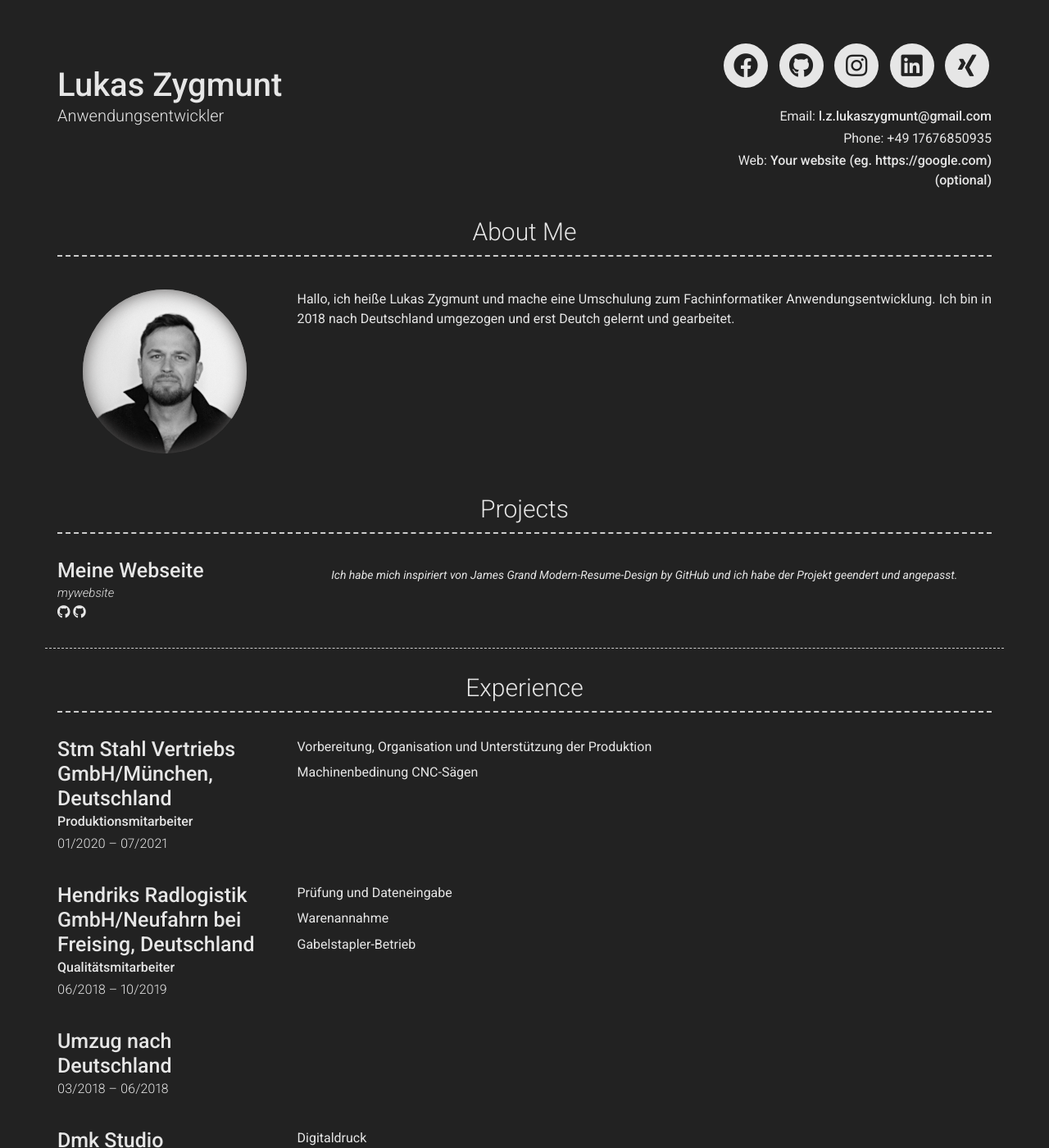
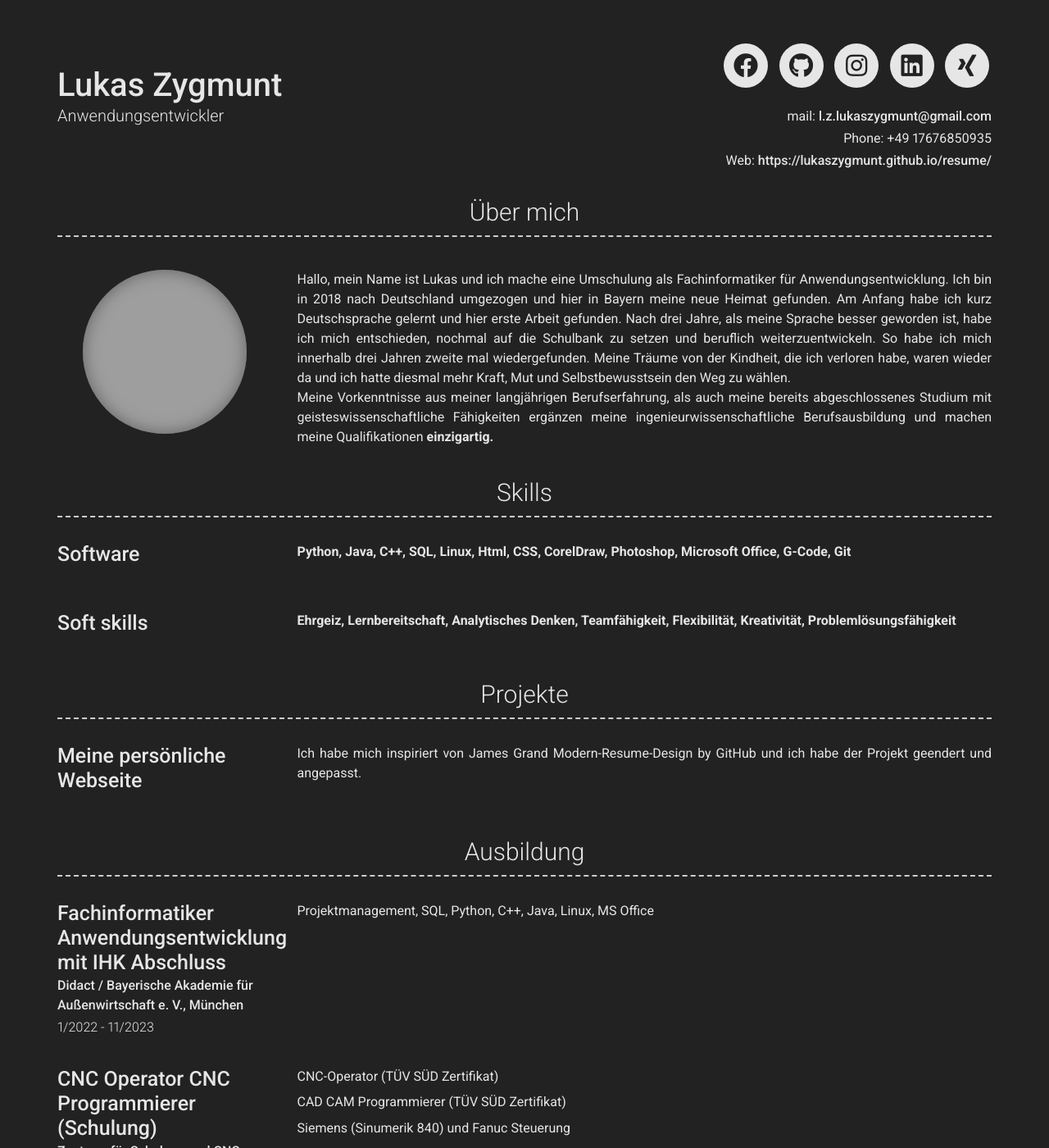
Before and after one commit to LukasZygmunt/resume, a Jekyll site: the page built from index.md, in a window 1280 px wide and 1400 px high. Shown: the whole window at 82% size. Built offline with Jekyll 4.4.1, drawn with Linux system fonts in a browser that asks for light colours; nearby versions of some CDN libraries; some of the changed text lies outside the part shown; grey boxes are pictures that could not be loaded.

Commit message:
change text

```diff
--- a/_config.yml
+++ b/_config.yml
@@ -9,10 +9,10 @@ version: 2
 name: Lukas Zygmunt
 title: Anwendungsentwickler
 email: l.z.lukaszygmunt@gmail.com
-# email_title: Email (Email title override)
+email_title: mail
 phone: +49 17676850935
 # phone_title: Phone (Phone title override)
-website: Your website (eg. https://google.com)(optional)
+website: https://lukaszygmunt.github.io/resume/
 # website_title: Web (Website title override)
 
 # Dark Mode (true/false/never)
@@ -26,7 +26,7 @@ github_username: LukasZygmunt
 facebook_username: zygmuntlukasz
 #flickr_username: jekyll
 instagram_username: jupsi84
-linkedin_username: Lukas_Zygmunt
+linkedin_username: Lukasz-Zygmunt
 xing_username: Lukas_Zygmunt
 #pinterest_username: jekyll
 #youtube_username: jekyll
@@ -48,10 +48,17 @@ xing_username: Lukas_Zygmunt
 # google_analytics: "UA-00000000-0"
 
 # About Section
-# about_title: About Me (Use this to override about section title)
-about_profile_image: images/foto.jpg
+about_title: Über mich
+about_profile_image: images/foto2black2.jpg
 about_content: | # this will include new lines to allow paragraphs
-  Hallo, ich heiße Lukas Zygmunt und mache eine Umschulung zum Fachinformatiker Anwendungsentwicklung. Ich bin in 2018 nach Deutschland umgezogen und erst Deutch gelernt und gearbeitet.
+  Hallo, mein Name ist Lukas und ich mache eine Umschulung als Fachinformatiker für Anwendungsentwicklung. Ich bin in 2018 nach Deutschland umgezogen und hier in Bayern meine neue Heimat gefunden.
+  Am Anfang habe ich kurz Deutschsprache gelernt und hier erste Arbeit gefunden. Nach drei Jahre, als meine Sprache besser geworden ist, habe ich mich entschieden, nochmal auf die Schulbank zu setzen und beruflich weiterzuentwickeln. So habe ich mich innerhalb drei Jahren zweite mal wiedergefunden. Meine Träume von der Kindheit, die ich verloren habe, waren wieder da und ich hatte diesmal mehr Kraft, Mut und Selbstbewusstsein den Weg zu wählen.<br>
+  Meine Vorkenntnisse aus meiner langjährigen Berufserfahrung, als auch meine bereits abgeschlossenes Studium mit geisteswissenschaftliche Fähigkeiten ergänzen meine ingenieurwissenschaftliche Berufsausbildung und machen meine Qualifikationen <b>einzigartig.
+
+
+
+
+
 
 
 
@@ -64,32 +71,114 @@ about_content: | # this will include new lines to allow paragraphs
 #    - Images ![alt text](/images/landscape-trees.jpg "Trees")
 
 content:
-  - title: Projects # Title for the section
+  - title: Skills # Title for the section
     layout: list # Type of content section (list/text)
     content:
       - layout: left
-        border: weak  # Value of `weak` will display a weak border below this item. # Any
+        #border: weak  # Value of `weak` will display a weak border below this item. # Any
                       # other value (or no value) means no border will be displayed
-        title: Meine Webseite
-        link: Link to project (eg. sproogen.github.io/modern-resume-theme)(optional)
-        link_text: mywebsite
+        title: Software
+        #link: Link to project (eg. sproogen.github.io/modern-resume-theme)(optional)
+        #link_text: mywebsite
         additional_links:
-          - title:  Github page for project (eg. sproogen/modern-resume-theme)
-            icon: fab fa-github
-            url: Link to project (eg. sproogen.github.io/modern-resume-theme)(optional)
-          - title:  Github page for project (eg. sproogen/modern-resume-theme)
-            icon: fab fa-github
-            url: Link to project (eg. sproogen.github.io/modern-resume-theme)(optional)
-        quote: >
-          Ich habe mich inspiriert von James Grand Modern-Resume-Design by GitHub und ich habe der Projekt geendert und angepasst.
+          #- title:  Github page for project (eg. sproogen/modern-resume-theme)
+            #icon: fab fa-github
+            #url: Link to project (eg. sproogen.github.io/modern-resume-theme)(optional)
+          #- title:  Github page for project (eg. sproogen/modern-resume-theme)
+            #icon: fab fa-github
+            #url: Link to project (eg. sproogen.github.io/modern-resume-theme)(optional)
+        #quote: >
+
         description: | # this will include new lines to allow paragraphs
 
-  - title: Experience
+          <b>**Python, Java, C++, SQL, Linux, Html, CSS, CorelDraw, Photoshop, Microsoft Office, G-Code, Git**
+      - layout: left
+        #border: weak  # Value of `weak` will display a weak border below this item. # Any
+                      # other value (or no value) means no border will be displayed
+        title: Soft skills
+        #link: Link to project (eg. sproogen.github.io/modern-resume-theme)(optional)
+        #link_text: mywebsite
+        additional_links:
+          #- title:  Github page for project (eg. sproogen/modern-resume-theme)
+            #icon: fab fa-github
+            #url: Link to project (eg. sproogen.github.io/modern-resume-theme)(optional)
+          #- title:  Github page for project (eg. sproogen/modern-resume-theme)
+            #icon: fab fa-github
+            #url: Link to project (eg. sproogen.github.io/modern-resume-theme)(optional)
+        #quote: >
+
+        description: | # this will include new lines to allow paragraphs
+
+          <b>**Ehrgeiz, Lernbereitschaft, Analytisches Denken, Teamfähigkeit, Flexibilität, Kreativität, Problemlösungsfähigkeit**
+
+  - title: Projekte # Title for the section
+    layout: list # Type of content section (list/text)
+    content:
+      - layout: left
+        #border: weak  # Value of `weak` will display a weak border below this item. # Any
+                      # other value (or no value) means no border will be displayed
+        title: Meine persönliche Webseite
+        #link: Link to project (eg. sproogen.github.io/modern-resume-theme)(optional)
+        #link_text: mywebsite
+        additional_links:
+          #- title:  Github page for project (eg. sproogen/modern-resume-theme)
+            #icon: fab fa-github
+            #url: Link to project (eg. sproogen.github.io/modern-resume-theme)(optional)
+          #- title:  Github page for project (eg. sproogen/modern-resume-theme)
+            #icon: fab fa-github
+            #url: Link to project (eg. sproogen.github.io/modern-resume-theme)(optional)
+        #quote: >
+
+        description: | # this will include new lines to allow paragraphs
+
+          Ich habe mich inspiriert von James Grand Modern-Resume-Design by GitHub und ich habe der Projekt geendert und angepasst.
+  - title: Ausbildung
+    layout: list
+    content:
+      - layout: top-left
+        title: Fachinformatiker Anwendungsentwicklung mit IHK Abschluss
+        sub_title: Didact / Bayerische Akademie für Außenwirtschaft e. V., München
+        caption: 1/2022 - 11/2023
+
+        description: | # this will include new lines to allow paragraphs
+
+          Projektmanagement, SQL, Python, C++, Java, Linux, MS Office
+
+      - layout: top-left
+        title: CNC Operator CNC Programmierer (Schulung)
+        sub_title: Zentrum für Schulung und CNC-Technologie Numerika Breslau, Polen
+        caption: 1/2018 und 3/2018
+
+        description: | # this will include new lines to allow paragraphs
+
+          CNC-Operator (TÜV SÜD Zertifikat)
+
+          CAD CAM Programmierer (TÜV SÜD Zertifikat)
+
+          Siemens (Sinumerik 840) und Fanuc Steuerung
+
+      - layout: top-left
+        title: Politikwissenschaft mit Masterabschluss
+        sub_title: Maria Curie-Skłodowska Universität in Lublin, Polen
+        caption: 10/2006 - 10/2011
+
+        description: | # this will include new lines to allow paragraphs
+
+      - layout: top-left
+        title: DTP Grafikdesign (Schulung)
+        sub_title: Zeto Lublin, Polen
+        caption: 10/2010
+
+        description: | # this will include new lines to allow paragraphs
+
+          DTP, Grafikdesign
+
+  - title: Erfahrung
     layout: list
     content:
       - layout: links
-        title: Stm Stahl Vertriebs GmbH/München, Deutschland
-        sub_title: Produktionsmitarbeiter
+        title: Produktionsmitarbeiter
+        sub_title: STM Stahl Vertriebs GmbH Gräfelfing, Deutschland
         caption: 01/2020 – 07/2021
 
         description: | # this will include new lines to allow paragraphs
@@ -97,9 +186,11 @@ content:
 
           Machinenbedinung CNC-Sägen
 
+          CNC-Säge: Behringer, Friggi, Petra
+
       - layout: links
-        title: Hendriks Radlogistik GmbH/Neufahrn bei Freising, Deutschland
-        sub_title: Qualitätsmitarbeiter
+        title: Qualitätsmitarbeiter
+        sub_title: Hendriks Radlogistik GmbH Neufahrn bei Freising, Deutschland
         caption: 06/2018 – 10/2019
 
         description: | # this will include new lines to allow paragraphs
@@ -110,7 +201,7 @@ content:
           Gabelstapler-Betrieb
 
       - layout: links
-        title: Umzug nach Deutschland
+        title: Deutschkurs
         caption: 03/2018 – 06/2018
 
         description: | # this will include new lines to allow paragraphs
@@ -122,11 +213,14 @@ content:
         caption: 08/2012 - 03/2018
 
         description: | # this will include new lines to allow paragraphs
-          Digitaldruck
-
-          Prüfung und Vorbereitung von Dateien, Graphikdesign
+          Digitaldruck und Grafikdesign
 
           Kundendienst und Kundenberatung
+
+          Digitaldruck: Konica Minolta C6000, Konica Minolta C1085, Mutoh ValueJet 1624, Xerox Docu Color 7002
+
+          Software: Windows, MS Office, Corel Draw, Photoshop, Adobe Acrobat, Fiery, Agfa Apogee, Onyx RipCenter, Studio
+
 
       - layout: links
         title: Centerprint/Warschau, Polen
@@ -138,11 +232,7 @@ content:
 
           Digitaldruck
 
-      - layout: links
-        title: Erstellen der Masterarbeit und berufliche Orientierung
-        caption: 10/2010 - 04/2012
-
-        description: | # this will include new lines to allow paragraphs
+          Software: Ms Office, Widows, Fiery
 
 
       - layout: links
@@ -155,29 +245,9 @@ content:
 
           Kundendienst und Kundenberatung
 
-          Prüfung und Vorbereitung von Dateien, Graphikdesign
-      - layout: links
-        title: Tankstelle Konkret/Zalesie, Polen
-        sub_title: Verkäufer
-        caption: 06/2004 - 12/2004
+          Prüfung und Vorbereitung von Dateien
 
-        description: | # this will include new lines to allow paragraphs
-
-  - title: Education
-    layout: list
-    content:
-      - layout: top-right
-        title: Didact/München
-        sub_title: Fachinformatiker Anwendungsentwicklung (2 Jahre)
-        caption: 1/2022 - jetzt
-
-        description: | # this will include new lines to allow paragraphs
-
-      - layout: top-right
-        title: Maria Curie-Skłodowska Universität in Lublin, Polen
-        sub_title: Politikwissenschaft mit Masterabschluss
-        caption: 10/2006 - 10/2011
-
+          Software: Windows, MS Office, Corel Draw, Adobe Acrobat, Agfa Apogee, Onyx RipCenter, Studio
 
   - title: Wenn ich nicht am Computer bin ...
     layout: text
```
